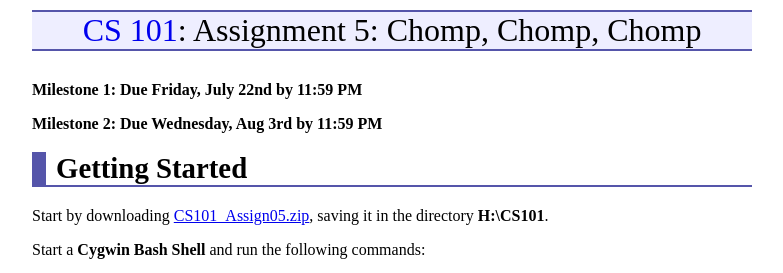
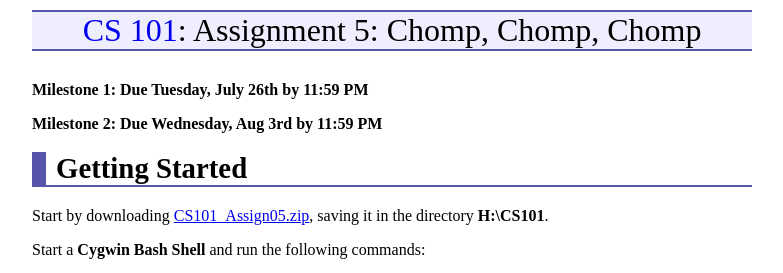
Before and after one commit to ycpcs/cs101-summer2016, a Jekyll site: the page built from assign/assign05.md, in a window 1280 px wide and 900 px high. Shown: the top 273 px of the window, without its empty margins (248-1031 px from the left). Built offline with Jekyll 4.4.1, drawn with Linux system fonts in a browser that asks for light colours; some of the changed text lies outside the part shown.

Commit message:
update assign 5 due date
update assign 5 due date

```diff
--- a/assign/assign05.md
+++ b/assign/assign05.md
@@ -3,7 +3,7 @@ layout: default
 title: "Assignment 5: Chomp, Chomp, Chomp"
 ---
 
-**Milestone 1: Due Friday, July 22nd by 11:59 PM**
+**Milestone 1: Due Tuesday, July 26th by 11:59 PM**
 
 **Milestone 2: Due Wednesday, Aug 3rd by 11:59 PM**
 
@@ -104,8 +104,8 @@ like this when you run the program:
 
 > ![image](images/assign05/drawBoard.png)
 
-Milestone 1 - Due Friday July 22nd
-----------------------------------
+Milestone 1 - Due Tuesday July 26th
+-----------------------------------
 
 The first milestone will add the player and allow them to move around the board.
 
@@ -180,7 +180,7 @@ At this point you will have a playable game, but the ghosts will move extremely
 Grading Criteria
 ----------------
 
-**Milestone 1 - Due Friday July 22nd by 11:59PM - 75 points**
+**Milestone 1 - Due Tuesday July 26th by 11:59PM - 75 points**
 
 > **5 points** - add **Player** structure with necessary fields and add field to **Scene** for player
 
```
Also changed, not shown: assign/index.md (+1 -1 lines), index.md (+1 -1 lines).
